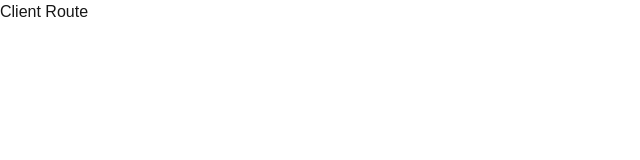
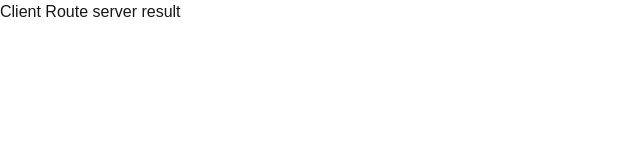
Before and after one commit to berkcantelseren/next-rendering, a Next.js app: page /client-route in a window 1280 px wide. Shown: the top 160 px of the page, without its empty margins (0-640 px from the left). Built offline with nearby package versions, Linux system fonts and the light colour scheme.

Commit message:
add function to client-route

```diff
--- a/src/app/client-route/page.tsx
+++ b/src/app/client-route/page.tsx
@@ -1,5 +1,8 @@
 "use client";
 
+import { serverSideFunction } from "@/utils/server-utils";
+
 export default function ClientRoutePage() {
-  return <h1>Client Route</h1>;
+  const result = serverSideFunction();
+  return <h1>Client Route {result}</h1>;
 }
```
